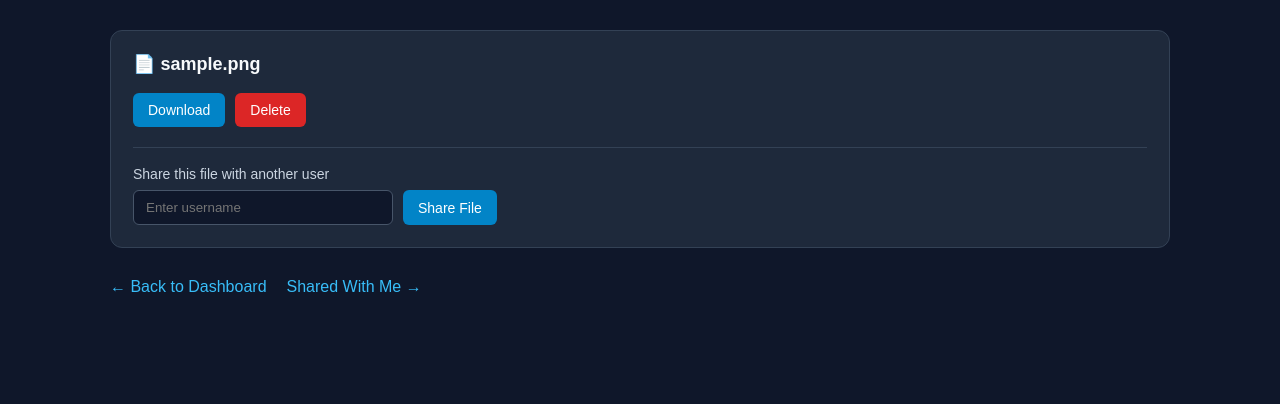
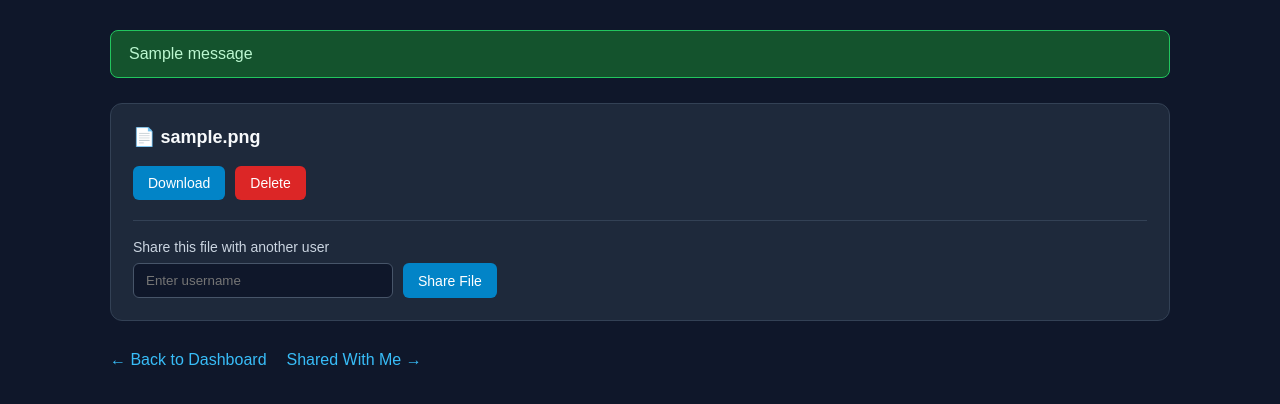
Before and after one commit to ksukran2005-cloud/secure-file-sharing, a Flask app: page /files in a window 1280 px wide. Shown: the part 166-570 px from the top of the page. Run offline with Flask 3, Linux system fonts and the light colour scheme; a user stored in the database is signed in; tables that the repository leaves empty hold one stand-in row (values such as "Sample post"); one stand-in notice (Sample message) is shown; parts of the project's set-up code (start-up, migrations or seed data) failed here and were passed over.

Commit message:
Improve upload success flow

```diff
--- a/app/auth.py
+++ b/app/auth.py
@@ -1,7 +1,25 @@
-from flask import Blueprint, render_template, request, Response, redirect
-from werkzeug.security import generate_password_hash, check_password_hash
+from flask import (
+    Blueprint,
+    render_template,
+    request,
+    Response,
+    redirect,
+    flash
+)
+
+from werkzeug.security import (
+    generate_password_hash,
+    check_password_hash
+)
+
 from werkzeug.utils import secure_filename
-from flask_login import login_user, logout_user, login_required, current_user
+
+from flask_login import (
+    login_user,
+    logout_user,
+    login_required,
+    current_user
+)
 
 import os
 import uuid
@@ -13,7 +31,9 @@ from .extensions import db
 from .models import User, File, FileShare
 from .encryption import encrypt_file, decrypt_file
 
+
 auth = Blueprint("auth", __name__)
+
 
 ALLOWED_EXTENSIONS = {
     "txt",
@@ -23,6 +43,7 @@ ALLOWED_EXTENSIONS = {
     "jpeg",
     "docx"
 }
+
 
 ALLOWED_MIME_TYPES = {
     "txt": "text/plain",
@@ -43,7 +64,9 @@ def error_page(message, status_code=400):
 
 @auth.route("/register", methods=["GET", "POST"])
 def register():
+
     if request.method == "POST":
+
         username = request.form["username"]
         email = request.form["email"]
         password = request.form["password"]
@@ -89,7 +112,9 @@ def register():
 
 @auth.route("/login", methods=["GET", "POST"])
 def login():
+
     if request.method == "POST":
+
         username = request.form["username"]
         password = request.form["password"]
 
@@ -115,13 +140,16 @@ def login():
 @auth.route("/logout", methods=["POST"])
 @login_required
 def logout():
+
     logout_user()
+
     return "Logged out successfully!"
 
 
 @auth.route("/dashboard")
 @login_required
 def dashboard():
+
     files = File.query.filter_by(
         owner_id=current_user.id
     ).all()
@@ -135,6 +163,7 @@ def dashboard():
 @auth.route("/files")
 @login_required
 def files():
+
     user_files = File.query.filter_by(
         owner_id=current_user.id
     ).all()
@@ -148,6 +177,7 @@ def files():
 @auth.route("/shared-with-me")
 @login_required
 def shared_with_me():
+
     shared_files = FileShare.query.filter_by(
         shared_with_user_id=current_user.id
     ).all()
@@ -309,7 +339,12 @@ def upload_file():
 
     db.session.commit()
 
-    return "File uploaded and encrypted successfully!"
+    flash(
+        "File uploaded and encrypted successfully!",
+        "success"
+    )
+
+    return redirect("/files")
 
 
 @auth.route("/download/<int:file_id>")
--- a/app/templates/files.html
+++ b/app/templates/files.html
@@ -66,6 +66,15 @@
 
         .header p {
             color: #94a3b8;
+        }
+
+        .success-message {
+            background: #14532d;
+            border: 1px solid #22c55e;
+            color: #bbf7d0;
+            padding: 14px 18px;
+            border-radius: 8px;
+            margin-bottom: 25px;
         }
 
         .file-list {
@@ -236,6 +245,23 @@
         </section>
 
 
+        {% with messages = get_flashed_messages(with_categories=true) %}
+
+            {% if messages %}
+
+                {% for category, message in messages %}
+
+                    <div class="success-message">
+                        {{ message }}
+                    </div>
+
+                {% endfor %}
+
+            {% endif %}
+
+        {% endwith %}
+
+
         {% if files %}
 
             <section class="file-list">
```
